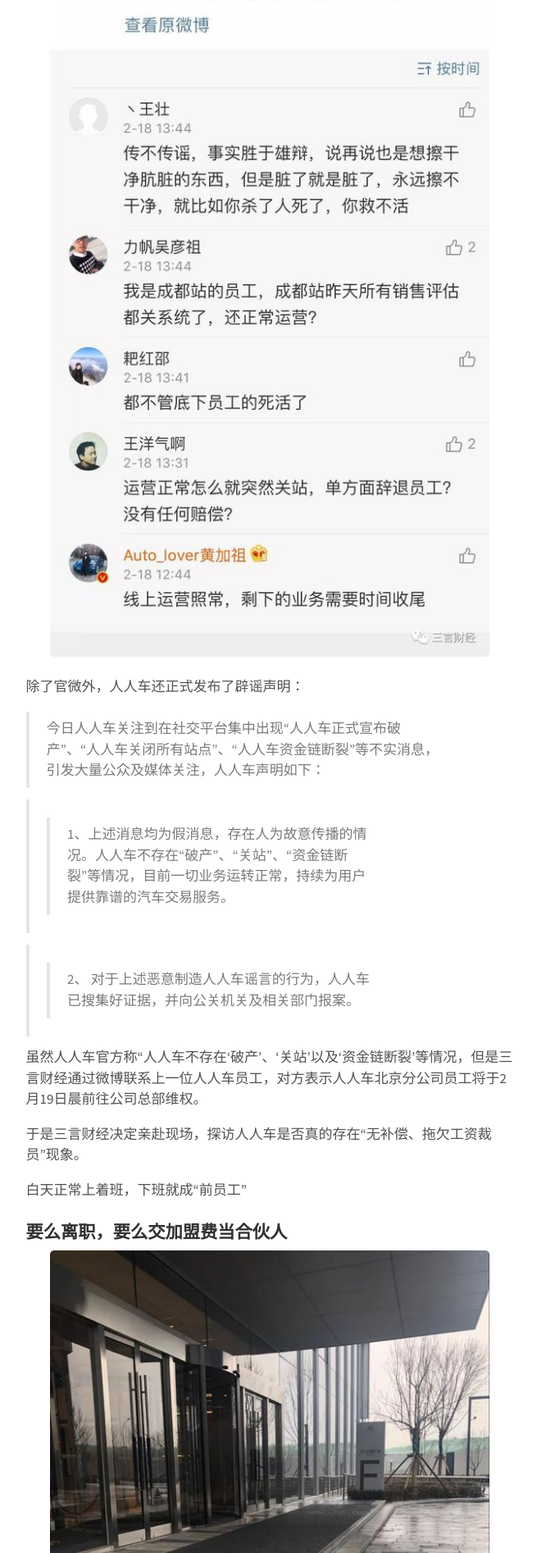
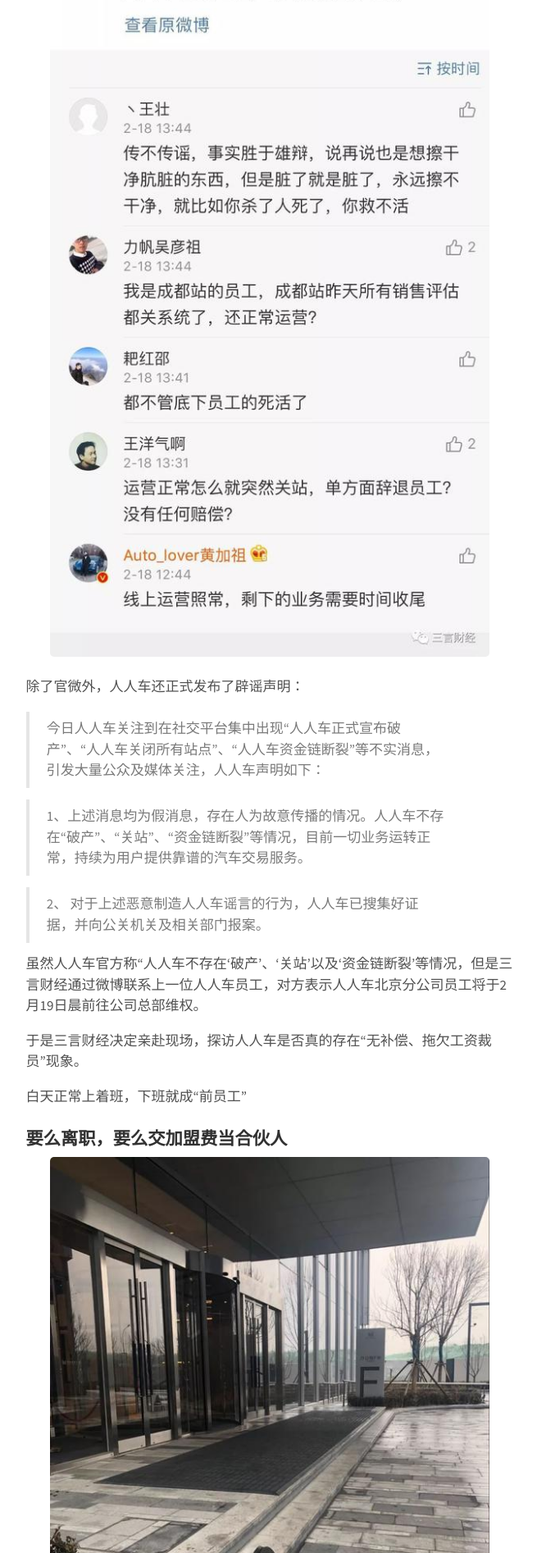
Before and after one commit to xsdai3/xsdai3.github.io, a Jekyll site: the page built from _posts/2019-03-05-近千人人车员工在总部维权.md, in a window 1280 px wide. Shown: the part 4506-6400 px from the top of the page at 82% size, without its empty margins (311-966 px from the left). Built offline with Jekyll 4.4.1, drawn with Linux system fonts in a browser that asks for light colours; our own code applies the rules of GitHub Pages for plain Markdown files.

```diff
--- a/_posts/2019-03-05-近千人人车员工在总部维权.md
+++ b/_posts/2019-03-05-近千人人车员工在总部维权.md
@@ -36,9 +36,9 @@ excerpt_separator: <!--more-->
 
 >今日人人车关注到在社交平台集中出现“人人车正式宣布破产”、“人人车关闭所有站点”、“人人车资金链断裂”等不实消息，引发大量公众及媒体关注，人人车声明如下：
 
->>1、上述消息均为假消息，存在人为故意传播的情况。人人车不存在“破产”、“关站”、“资金链断裂”等情况，目前一切业务运转正常，持续为用户提供靠谱的汽车交易服务。
+>1、上述消息均为假消息，存在人为故意传播的情况。人人车不存在“破产”、“关站”、“资金链断裂”等情况，目前一切业务运转正常，持续为用户提供靠谱的汽车交易服务。
 
->>2、 对于上述恶意制造人人车谣言的行为，人人车已搜集好证据，并向公关机关及相关部门报案。
+>2、 对于上述恶意制造人人车谣言的行为，人人车已搜集好证据，并向公关机关及相关部门报案。
 
 虽然人人车官方称“人人车不存在‘破产’、‘关站’以及‘资金链断裂’等情况，但是三言财经通过微博联系上一位人人车员工，对方表示人人车北京分公司员工将于2月19日晨前往公司总部维权。
 
```
